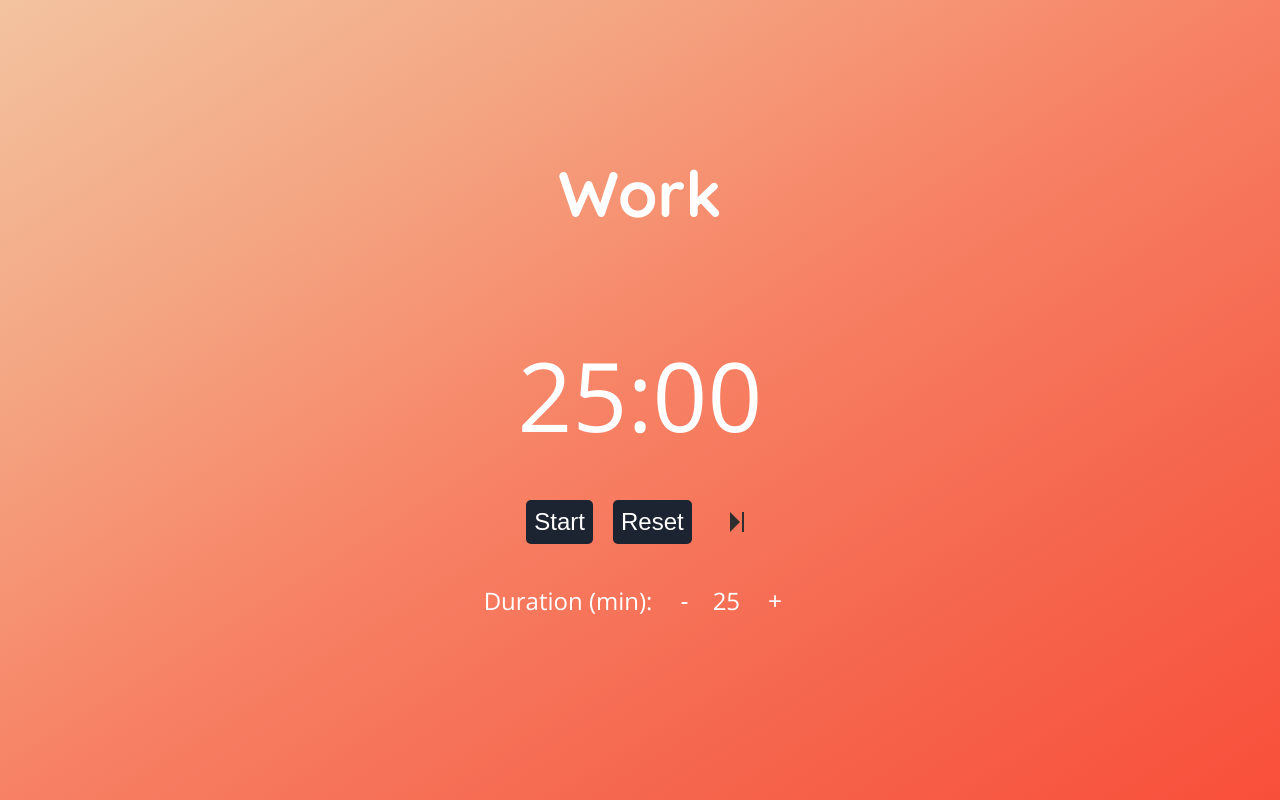
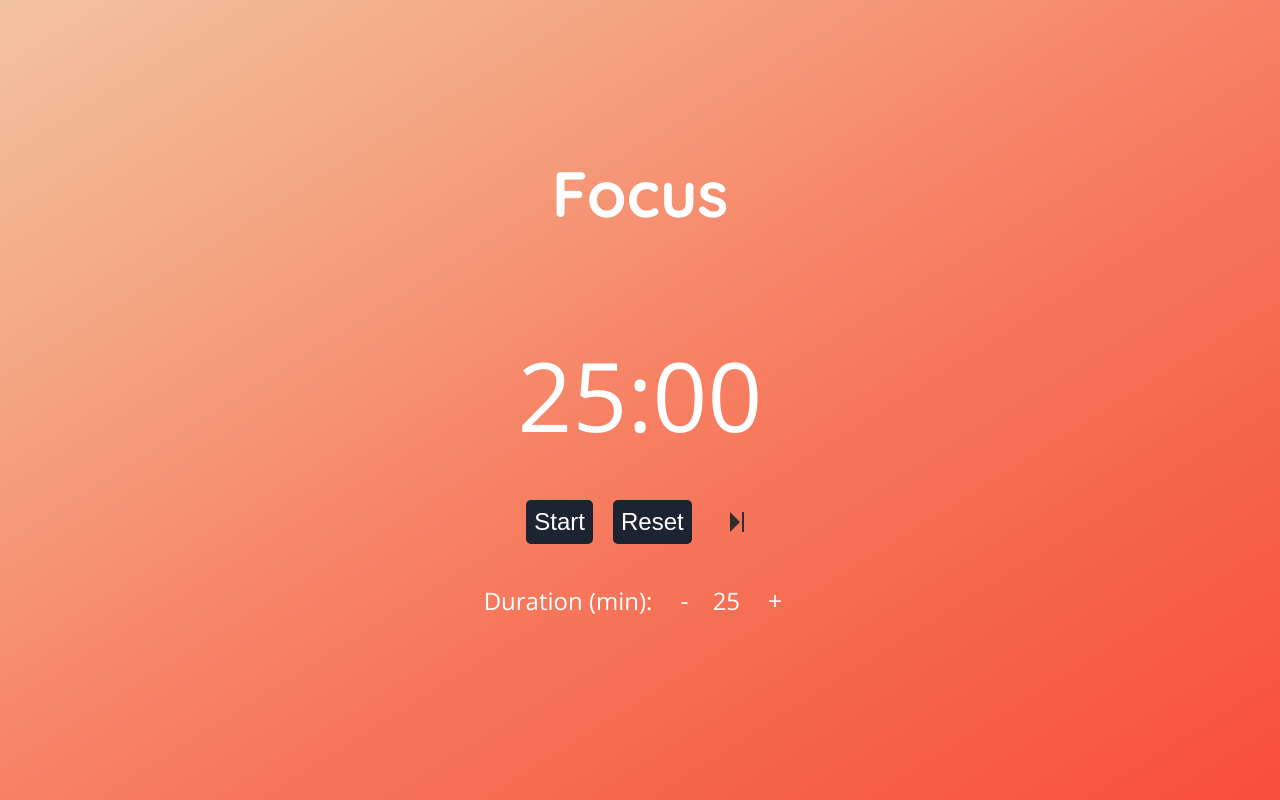
Before and after one commit to valentinminkov/moodpom, a React (Create React App) app: page / in a window 1280 px wide. Built offline with nearby package versions, Linux system fonts and the light colour scheme.

Commit message:
change constants

```diff
--- a/src/constants.js
+++ b/src/constants.js
@@ -2,8 +2,8 @@ const MINUTE = 60;
 const SECOND = 1000;
 const MIN_WORK_DURATION = 1;
 const MAX_WORK_DURATION = 90;
-const BREAK_LABEL = "Break";
-const WORK_LABEL = "Work";
+const BREAK_LABEL = "Rest";
+const WORK_LABEL = "Focus";
 
 export {
   MINUTE,
```
